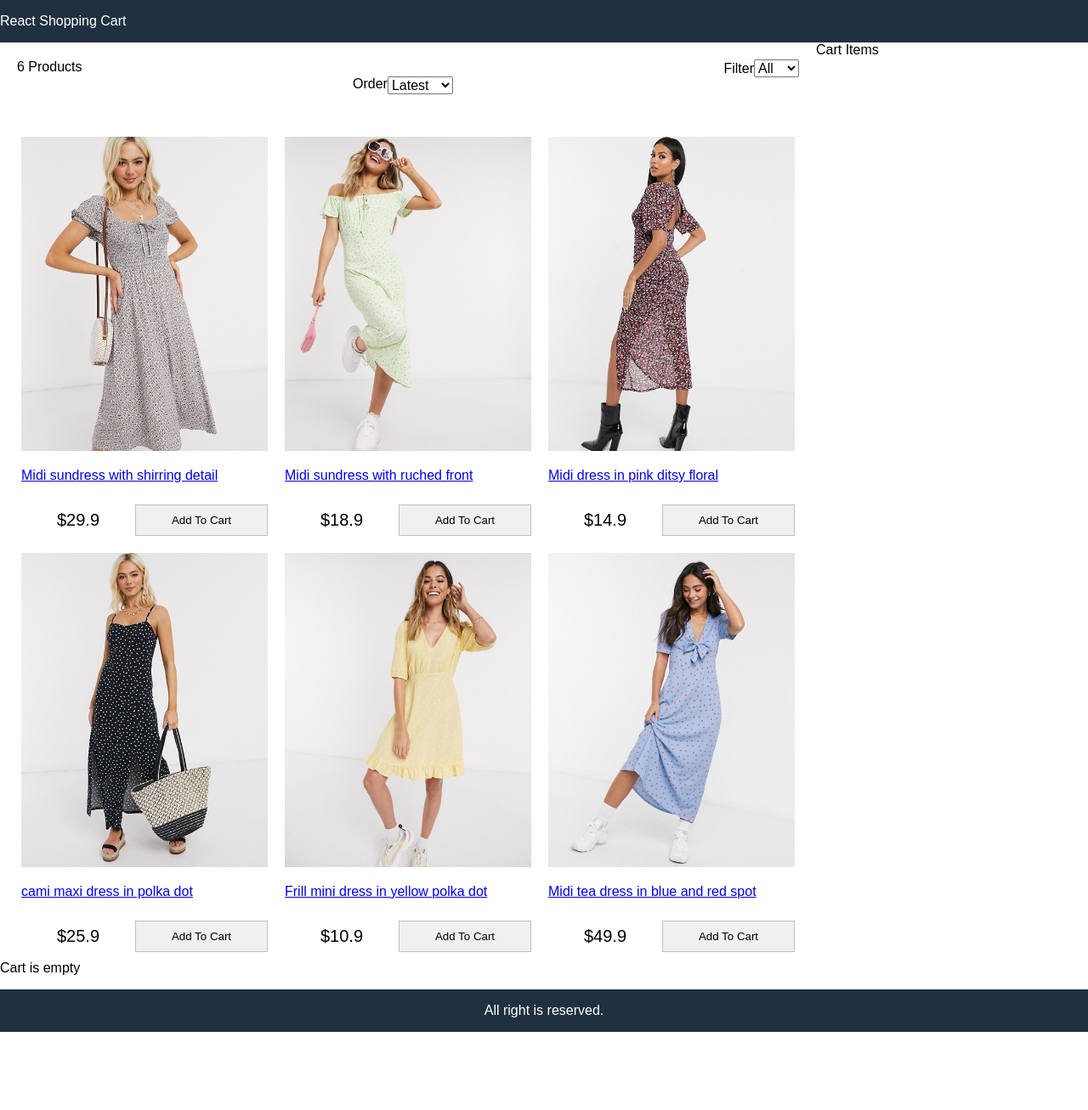
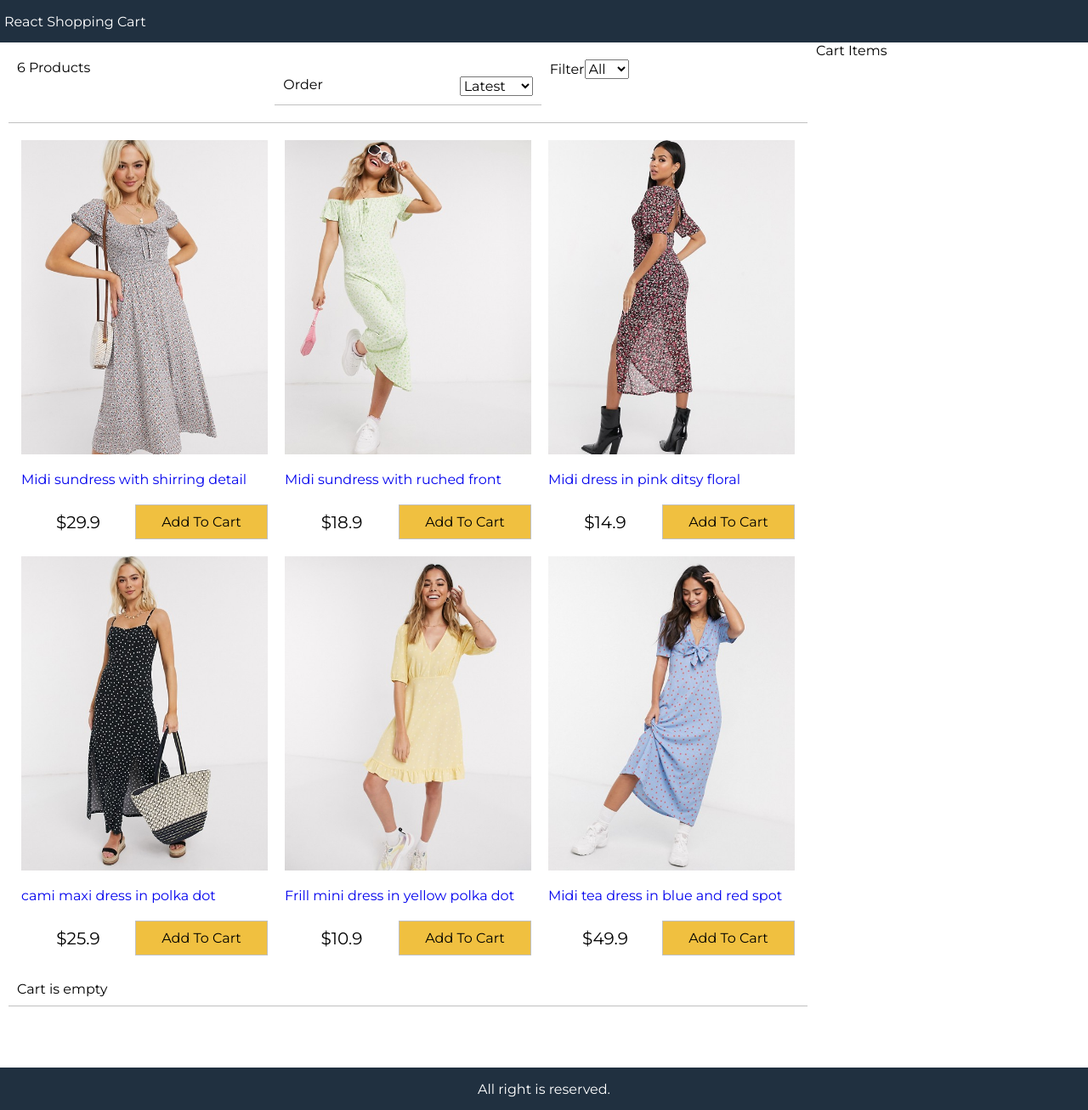
Before and after one commit to khushira2244/shopping-cart, a React (Create React App) app: page / in a window 1280 px wide. Shown: the whole page at 85% size. Before the commit the page ends 1215 px from the top, so only its background shows below. Built offline with nearby package versions, Linux system fonts and the light colour scheme.

Commit message:
fifth-commit

```diff
--- a/package.json
+++ b/package.json
@@ -8,6 +8,8 @@
     "@testing-library/user-event": "^13.5.0",
     "react": "^18.2.0",
     "react-dom": "^18.2.0",
+    "react-modal": "^3.15.1",
+    "react-reveal": "^1.2.2",
     "react-scripts": "5.0.1",
     "web-vitals": "^2.1.4"
   },
--- a/src/components/Cart.js
+++ b/src/components/Cart.js
@@ -1,5 +1,6 @@
 import React, { Component } from 'react'
 import formatCurrency from '../util'
+import Fade from 'react-reveal/Fade'
 
 export default class Cart extends Component {
   constructor(props) {
@@ -37,6 +38,7 @@ export default class Cart extends Component {
         )}
         <div>
           <div className="cart">
+            <Fade left cascade>
               <ul className="cart-items">
                 {cartItems.map((item) => (
                   <li key={item._id}>
@@ -58,6 +60,7 @@ export default class Cart extends Component {
                   </li>
                 ))}
               </ul>
+            </Fade>
           </div>
           {cartItems.length !== 0 && (
             <div>
@@ -80,6 +83,7 @@ export default class Cart extends Component {
                 </div>
               </div>
               {this.state.showCheckout && (
+                <Fade right cascade>
                   <div className="cart">
                     <form onSubmit={this.createOrder}>
                       <ul className="form-container">
@@ -118,6 +122,7 @@ export default class Cart extends Component {
                       </ul>
                     </form>
                   </div>
+                </Fade>
               )}
             </div>
           )}
--- a/src/components/Product.js
+++ b/src/components/Product.js
@@ -1,15 +1,35 @@
 import React, { Component } from 'react'
 import formatCurrency from '../util'
+import Fade from 'react-reveal/Fade'
+import Modal from 'react-modal'
+import Zoom from 'react-reveal/Zoom'
 
 export default class Products extends Component {
+  constructor(props) {
+    super(props)
+    this.state = {
+      product: null,
+    }
+  }
+  openModal = (product) => {
+    this.setState({ product })
+  }
+  closeModal = () => {
+    this.setState({ product: null })
+  }
   render() {
+    const { Modal, product } = this.state
     return (
       <div>
+        <Fade bottom cascade>
           <ul className="products">
             {this.props.products.map((product) => (
               <li key={product._id}>
                 <div className="product">
-                <a href={'#' + product._id}>
+                  <a
+                    href={'#' + product._id}
+                    onClick={() => this.Modal(product)}
+                  >
                     <img src={product.image} alt={product.title}></img>
                     <p>{product.title}</p>
                   </a>
@@ -22,6 +42,46 @@ export default class Products extends Component {
               </li>
             ))}
           </ul>
+        </Fade>
+        {product && (
+          <Modal isOpen={true} onRequestClose={this.closeModal}>
+            <Zoom>
+              <button className="close-modal" onClick={this.closeModal}>
+                x
+              </button>
+              <div className="product-details">
+                <img src={product.image} alt={product.title}></img>
+                <div className="product-details-description">
+                  <p>
+                    <strong>{product.title}</strong>
+                  </p>
+                  <p>{product.description}</p>
+                  <p>
+                    Available Sizes:{' '}
+                    {product.availableSizes.map((x) => (
+                      <span>
+                        {' '}
+                        <button className="button">{x}</button>
+                      </span>
+                    ))}
+                  </p>
+                  <div className="product-price">
+                    <div>{formatCurrency(product.price)}</div>
+                    <button
+                      className="button primary"
+                      onClick={() => {
+                        this.props.addToCart(product)
+                        this.closeModal()
+                      }}
+                    >
+                      Add To Cart
+                    </button>
+                  </div>
+                </div>
+              </div>
+            </Zoom>
+          </Modal>
+        )}
       </div>
     )
   }
--- a/src/index.css
+++ b/src/index.css
@@ -1,128 +1,215 @@
-html{
-    font-size:62.5%;
-    box-sizing: border-box
+@import url("https://fonts.googleapis.com/css2?family=Montserrat&display=swap");
+
+html {
+  font-size: 62.5%;
+  box-sizing: border-box;
 }
 body,
-#root{
-    height:100vh;
-    margin:0;
+#root {
+  height: 100vh;
+  margin: 0;
 }
-
 body,
 input,
 select,
-textarea{
-    font-size:1.6rem;
-    font-family: Arial, Helvetica, sans-serif;
+button,
+textarea {
+  font-family: Montserrat, Helvetica, Arial, sans-serif;
+  font-size: 1.6rem;
 }
-.grid-container{
-    display:grid;
+
+.grid-container {
+  display: grid;
   grid-template-areas:
     "header"
     "main"
-    "footer"
-
-    ;
+    "footer";
   grid-template-rows: 5rem 1fr 5rem;
   grid-template-columns: 1fr;
-    height:100%
+  height: 100%;
 }
-a:hover{
-    color:#ff8000;
+a {
+  text-decoration: none;
+}
+a:hover {
+  color: #ff8000;
 }
 header {
-    grid-area:header;
+  grid-area: header;
   background-color: #203040;
-    color:#ffff;
-    display:flex;
-    align-items:center;
-    padding: 0.5 rem;
-
-
+  color: #ffffff;
+  display: flex;
+  align-items: center;
+  padding: 0.5rem;
 }
 header a {
-    color:#ffff;
+  color: #ffffff;
   text-decoration: none;
-
 }
-main{
-    grid-area:main;
+main {
+  grid-area: main;
+}
+footer {
+  grid-area: footer;
+  background-color: #203040;
+  color: #ffffff;
+  display: flex;
+  justify-content: center;
+  align-items: center;
 }
 
-footer{
-    grid-area:footer;
-    background-color: #203040;
-    color:#ffff;
-    display:flex;
-    justify-content:center;
-    align-items:center;
+.content {
+  display: flex;
+  flex-wrap: wrap;
 }
-.content{
-    display: flex;
-    flex-wrap:wrap;
-}
-.main{
+.main {
   flex: 3 60rem;
 }
-.sidebar{
+.sidebar {
   flex: 1 20rem;
 }
-/*products*/
-.products{
-    display:flex;
-    flex-wrap:wrap;
-    justify-content: center ;
+
+/* products */
+.products {
+  display: flex;
+  flex-wrap: wrap;
+  justify-content: center;
   align-items: center;
-    padding:0;
-    margin:0;
+  padding: 0;
+  margin: 0;
   list-style-type: none;
 }
 .products li {
   flex: 0 1 29rem;
-    height:47rem;
-    padding:1rem;
+  height: 47rem;
+  padding: 1rem;
 }
 .product {
-    display:flex;
-    flex-direction:column;
+  display: flex;
+  flex-direction: column;
   justify-content: space-between;
-    height:100%
+  height: 100%;
 }
-
-.product img{
-    max-width:37rem;
-    max-height:37rem;
+.product img {
+  max-width: 37rem;
+  max-height: 37rem;
 }
 .product-price {
-    display:flex;
+  display: flex;
   justify-content: space-between;
-    align-items:center;
+  align-items: center;
 }
 .product-price div,
 .product-price button {
-    text-align:center;
-    flex:1;
+  text-align: center;
+  flex: 1;
 }
 .product-price div {
-    font-size: 2rem
+  font-size: 2rem;
 }
-.button{
-    padding:1rem;
-    border:0.1rem #c0c0c0 solid;
+.button {
+  padding: 1rem;
+  border: 0.1rem #c0c0c0 solid;
   background-color: #f0f0f0;
-    cursor:pointer;
+  cursor: pointer;
 }
-
 .button:hover {
-    border:0.1rem #808080 solid;
+  border: 0.1rem #808080 solid;
 }
-.button:primary{
-    background-color:#f0c040;
+.button.primary {
+  background-color: #f0c040;
 }
-/*Filter*/
-.filter{
+/* Filter */
+.filter {
   display: flex;
   justify-content: space-between;
-    padding:1rem;
+  padding: 1rem;
+  margin: 1rem;
+  border-bottom: 0.1rem #c0c0c0 solid;
+}
+.filter div {
+  flex: 1;
+}
+/* Index.css */
+.cart {
+  padding: 1rem;
+  margin: 1rem;
+  display: flex;
+}
+.cart-header {
+  border-bottom: 0.1rem #c0c0c0 solid;
+}
+.cart-items {
+  padding: 0;
+  width: 100%;
+  list-style-type: none;
+}
+.cart-items img {
+  width: 5rem;
+}
+.cart-items li {
+  display: flex;
+}
+.cart-items li div {
+  padding: 0.5rem;
+}
+.cart-items li div:last-child {
+  flex: 1;
+}
+.right {
+  text-align: right;
+}
+.total {
+  display: flex;
+  justify-content: space-between;
+  align-items: center;
+  width: 100%;
+}
+.total > div {
+  font-size: 2rem;
+}
+.total > div,
+.total > button {
+  flex: 1;
+}
+/* Checkout form */
+form {
+  width: 100%;
+}
+.form-container {
+  width: 100%;
+  padding: 0;
+  list-style-type: none;
+}
+.form-container li {
+  display: flex;
+  flex-direction: column;
+  padding: 1rem;
+}
+input {
+  padding: 1rem;
+  border: 0.1rem #c0c0c0 solid;
+}
+/* Product Details */
+.product-details{
+    display:flex;
+    flex-wrap:wrap;
+    justify-content:space-between;
+    max-height:96vh;
+}
+.product-details img{
+    max-height: 100vh;
+    max-width: 46rem;
+    margin:0 auto
+}
+.product-details-description{
+    flex:1 1 ;
     margin:1rem;
 }
+.close-modal{
+    position:absolute;
+    right:1rem;
+    top:2.5rem;
+    z-index:1000
+
+}
```
Also changed, not shown: 1 other file (tests, documents, lock files or other folders). Lines whose indentation alone changed are shown as unchanged.
